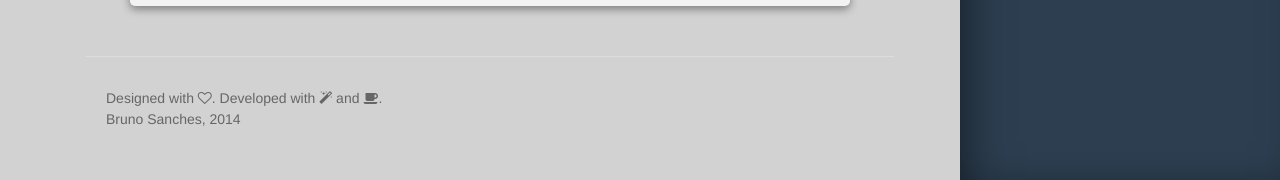
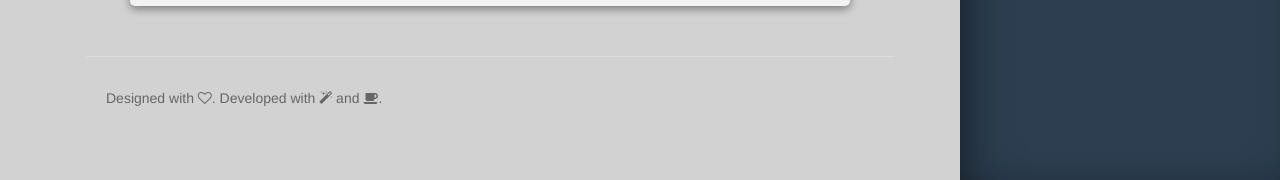
Before and after one commit to brunops/brunops.github.io, a Jekyll site: the page built from index.html, in a window 1280 px wide and 900 px high, scrolled down 1149 px. Shown: the part 717-897 px from the top of the window. Built offline with Jekyll 4.4.1, drawn with Linux system fonts in a browser that asks for light colours; some web fonts are replaced; Markdown is read by kramdown in place of the engine named in the settings; the list of posts is cut into pages by our own code.

Commit message:
why do I need that, anyways?

```diff
--- a/_layouts/default.html
+++ b/_layouts/default.html
@@ -77,7 +77,6 @@
 
       <footer class="footer">
         <p>Designed with <i class="fa fa-heart-o"></i>. Developed with <i class="fa fa-magic"></i> and <i class="fa fa-coffee"></i>.</p>
-        <p>Bruno Sanches, 2014</p>
       </footer>
     </div>
 
```
